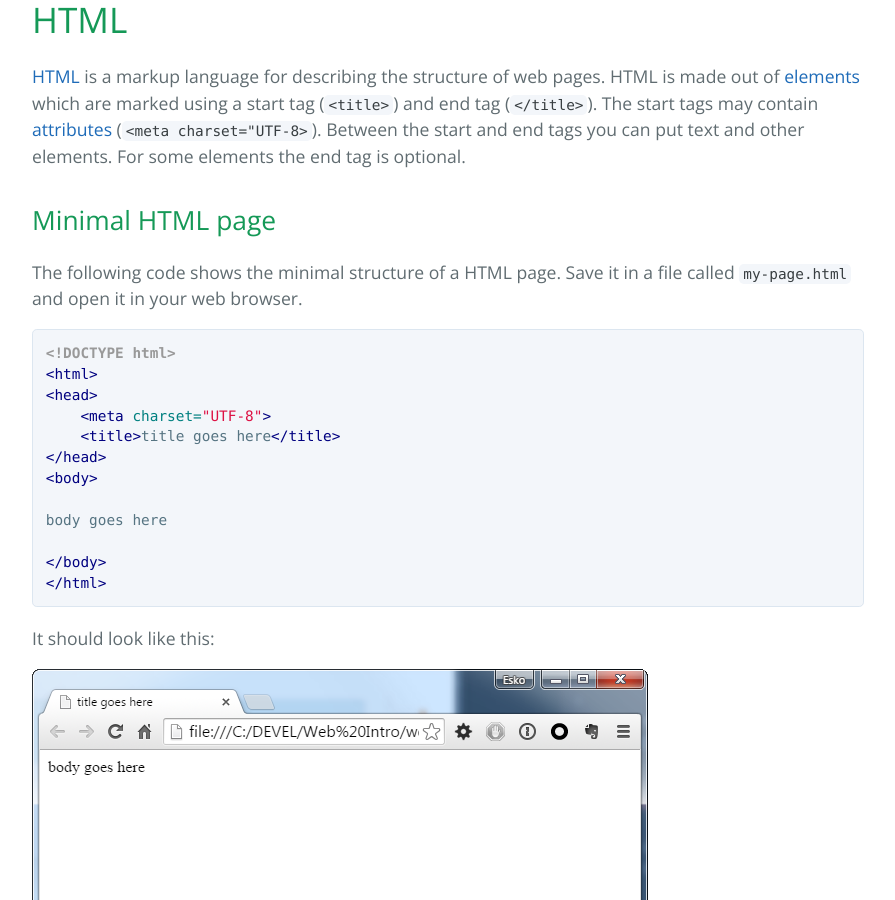
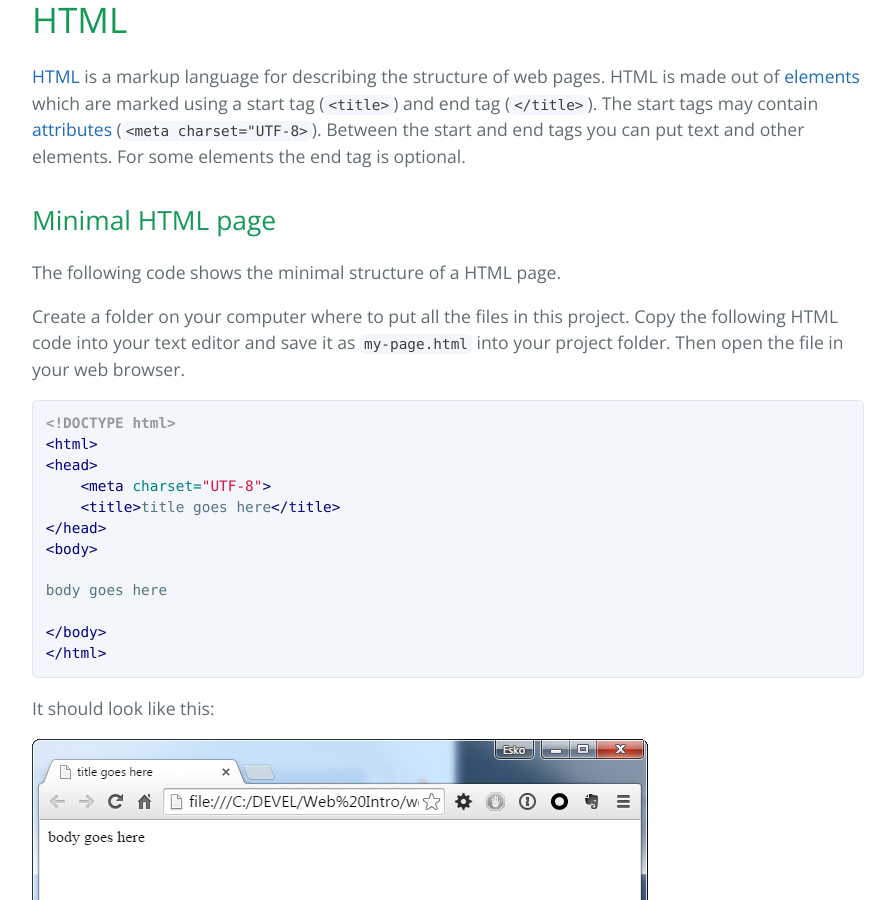
Before and after one commit to luontola/web-intro, a Jekyll site: the page built from html.md, in a window 1280 px wide and 900 px high, scrolled down 375 px. Shown: the whole window, without its empty margins (192-1087 px from the left). Built offline with Jekyll 4.4.1, drawn with Linux system fonts in a browser that asks for light colours; Markdown is read by kramdown in place of the engine named in the settings.

Commit message:
Instructions to create a project folder

````diff
--- a/html.md
+++ b/html.md
@@ -10,7 +10,9 @@ next: /css/
 
 ## Minimal HTML page
 
-The following code shows the minimal structure of a HTML page. Save it in a file called `my-page.html` and open it in your web browser.
+The following code shows the minimal structure of a HTML page.
+
+Create a folder on your computer where to put all the files in this project. Copy the following HTML code into your text editor and save it as `my-page.html` into your project folder. Then open the file in your web browser.
 
 ```html
 <!DOCTYPE html>
````
